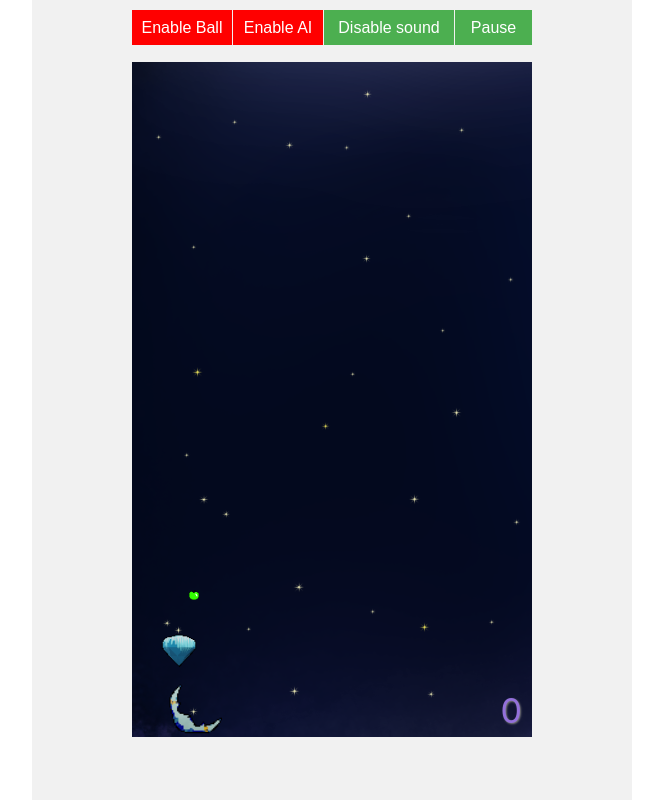
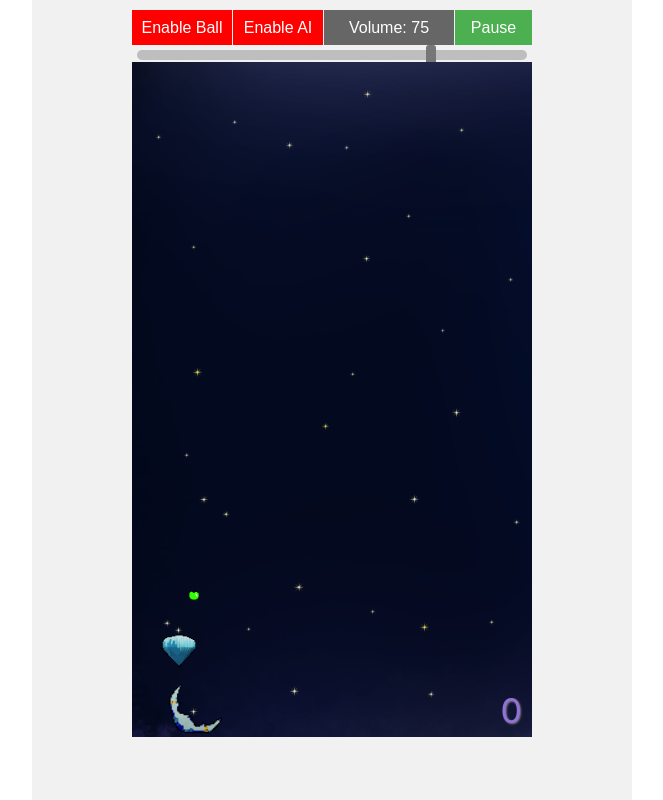
Before and after one commit to alsorokin/Roomerang, a React (Vite) app in the folder roomerang.client/: page / in a window 1280 px wide. Shown: the whole page, without its empty margins (308-971 px from the left). Built offline with nearby package versions, Linux system fonts and the light colour scheme.

Commit message:
Move sound button to GameWindow, add volume slider

```diff
--- a/roomerang.client/app.css
+++ b/roomerang.client/app.css
@@ -134,6 +134,7 @@
     left: 292px;
     top: 10px;
     width: 130px;
+    background-color: #666666;
 }
 
 @keyframes rotation {
@@ -202,3 +203,25 @@
     animation-timing-function: ease-in;
     animation-fill-mode: both;
 }
+
+.slider {
+    position: absolute;
+    left: 100px;
+    top: 45px;
+    border-radius: 5px;
+    background: #BEBEBE;
+    width: 390px;
+    height: 10px;
+    margin: 5px;
+}
+
+.thumb {
+    width: 10px;
+    height: 20px;
+    border-radius: 3px;
+    position: relative;
+    left: 74%;
+    top: -5px;
+    background: #777777;
+    cursor: pointer;
+}
--- a/roomerang.client/src/App.tsx
+++ b/roomerang.client/src/App.tsx
@@ -173,11 +173,13 @@ function App({ children, setBoomContext }: PropsWithChildren<AppProps>) {
         soundSystem.current.loadSound('antiboomerang', antiboomerangSound);
         soundSystem.current.loadSound('boomApple', boomAppleSound);
         soundSystem.current.loadSound('antiboomApple', antiboomAppleSound);
+        soundSystem.current.setVolume(boomContextRef.current.soundVolume);
 
-        // init context
+        // add handlers to the context
         setBoomContext({
             paused: boomContextRef.current.paused,
             setPaused: setPaused,
+            soundVolume: boomContextRef.current.soundVolume,
         });
 
         // Game loop
@@ -185,9 +187,13 @@ function App({ children, setBoomContext }: PropsWithChildren<AppProps>) {
             if (boom.current === null || antiboom.current == null) return;
             if (boomContextRef.current.paused) return;
 
+            // tick
             ticks.current += cnst.renderInterval;
             if (boomerangIncapacityRemaining.current >= 0) boomerangIncapacityRemaining.current -= cnst.renderInterval;
             if (antiboomerangIncapacityRemaining.current >= 0) antiboomerangIncapacityRemaining.current -= cnst.renderInterval;
+
+            // set sound volume
+            soundSystem.current.setVolume(boomContextRef.current.soundVolume);
 
             // Ask AI if we should launch antiboomerang
             if (antiboomEnabled.current &&
@@ -653,13 +659,6 @@ function App({ children, setBoomContext }: PropsWithChildren<AppProps>) {
                 value={ballEnabled.current ? "Disable Ball" : "Enable Ball"}
                 onClick={() => ballEnabled.current ? disableBall() : enableBall()}
             />
-            <input
-                type="button"
-                key="soundToggleButton"
-                className={soundEnabled.current ? "btn soundToggle green" : "btn soundToggle red"}
-                value={soundEnabled.current ? "Disable sound" : "Enable sound"}
-                onClick={() => soundEnabled.current = !soundEnabled.current}
-            />
         </>
     );
 }
--- a/roomerang.client/src/GameWindow.tsx
+++ b/roomerang.client/src/GameWindow.tsx
@@ -3,11 +3,62 @@ import fieldImg from './assets/night/wall_cyber_NightSky.png';
 import borderLongImg from './assets/cyber/canva_cyber_SeaBlue2_Long.png';
 import borderLongHorizontalImg from './assets/cyber2/canva_cyber_SeaBlue.png';
 import borderLongHorizontal2Img from './assets/cyber2/canva_cyber_SeaBlue2.png';
-import { useState } from 'react';
+import { useEffect, useState } from 'react';
 import boomerangContext, { BoomerangContext } from './boomerangContext';
 
 function GameWindow() {
-    const [boomContext, setBoomContext] = useState <BoomerangContext>({ paused: false, setPaused: () => { } });
+    const [boomContext, setBoomContext] = useState<BoomerangContext>({
+        paused: false,
+        setPaused: () => { },
+        soundVolume: 75,
+    });
+
+    useEffect(() => {
+        let slider = document.querySelector('#slider') as HTMLElement;
+        if (!slider) return;
+        let thumb = slider.querySelector('#thumb') as HTMLElement;
+        if (!thumb) return;
+
+        thumb.addEventListener('mousedown', (event: MouseEvent) => {
+            event.preventDefault(); // prevent selection start (browser action)
+
+            let shiftX = event.clientX - thumb.getBoundingClientRect().left;
+            // shiftY not needed, the thumb moves only horizontally
+
+            document.addEventListener('mousemove', onMouseMove);
+            document.addEventListener('mouseup', onMouseUp);
+
+            function onMouseMove(event: MouseEvent) {
+                let newLeft = event.clientX - shiftX - slider.getBoundingClientRect().left;
+
+                // the pointer is out of slider => lock the thumb within the bounaries
+                if (newLeft < 0) {
+                    newLeft = 0;
+                }
+                const rightEdge = slider.offsetWidth - thumb.offsetWidth;
+                if (newLeft > rightEdge) {
+                    newLeft = rightEdge;
+                }
+
+                thumb.style.left = newLeft + 'px';
+                const newVolume = Math.round((newLeft / rightEdge) * 100);
+                if (newVolume !== boomContext.soundVolume) {
+                    setBoomContext({ ...boomContext, soundVolume: newVolume });
+                }
+            }
+
+            function onMouseUp() {
+                document.removeEventListener('mouseup', onMouseUp);
+                document.removeEventListener('mousemove', onMouseMove);
+            }
+
+        });
+
+        thumb.ondragstart = function () {
+            return false;
+        };
+    }, []);
+
     return (
         <boomerangContext.Provider value={boomContext}>
             <div className="fieldContainer">
@@ -19,6 +70,16 @@ function GameWindow() {
                         value={boomContext.paused ? "Resume" : "Pause"}
                         onClick={() => boomContext.setPaused(!boomContext.paused)}
                     />
+                    <input
+                        type="button"
+                        key="soundToggleButton"
+                        className="btn soundToggle green"
+                        value={`Volume: ${boomContext.soundVolume}`}
+                        onClick={() => { } } // TODO: Toggle the visibility of the sound slider
+                    />
+                    <div id="slider" className="slider">
+                        <div id="thumb" className="thumb"></div>
+                    </div>
                     <App setBoomContext={setBoomContext}>
                         <img key="field" className="fieldImg" src={fieldImg} />
                         <img key="border-long" className="border-long" src={borderLongImg} />
--- a/roomerang.client/src/boomerangContext.ts
+++ b/roomerang.client/src/boomerangContext.ts
@@ -3,9 +3,11 @@ import { createContext } from "react";
 export type BoomerangContext = {
     paused: boolean;
     setPaused: (paused: boolean) => void;
+    soundVolume: number;
 };
 
 export default createContext<BoomerangContext>({
     paused: false,
-    setPaused: () => { }
+    setPaused: () => { },
+    soundVolume: 75,
 });
--- a/roomerang.client/src/soundSystem.ts
+++ b/roomerang.client/src/soundSystem.ts
@@ -3,13 +3,16 @@ type Sounds = {
 }
 
 export class SoundSystem {
-    sounds: Sounds = { };
+    sounds: Sounds = {};
+    _volume: number = 75;
 
     constructor() {
         this.sounds = {};
     }
     loadSound(name: string, path: string) {
-        this.sounds[name] = new Audio(path);
+        const newSound = new Audio(path);
+        newSound.volume = this._volume / 100;
+        this.sounds[name] = newSound;
     }
     playSound(name: string) {
         const sound = this.sounds[name];
@@ -26,4 +29,11 @@ export class SoundSystem {
         this.sounds[name].pause();
         this.sounds[name].currentTime = 0;
     }
+    setVolume(volume: number) {
+        if (this._volume === volume || volume < 0 || volume > 100) return;
+        this._volume = volume;
+        for (const sound in this.sounds) {
+            this.sounds[sound].volume = volume / 100;
+        }
+    }
 }
```
